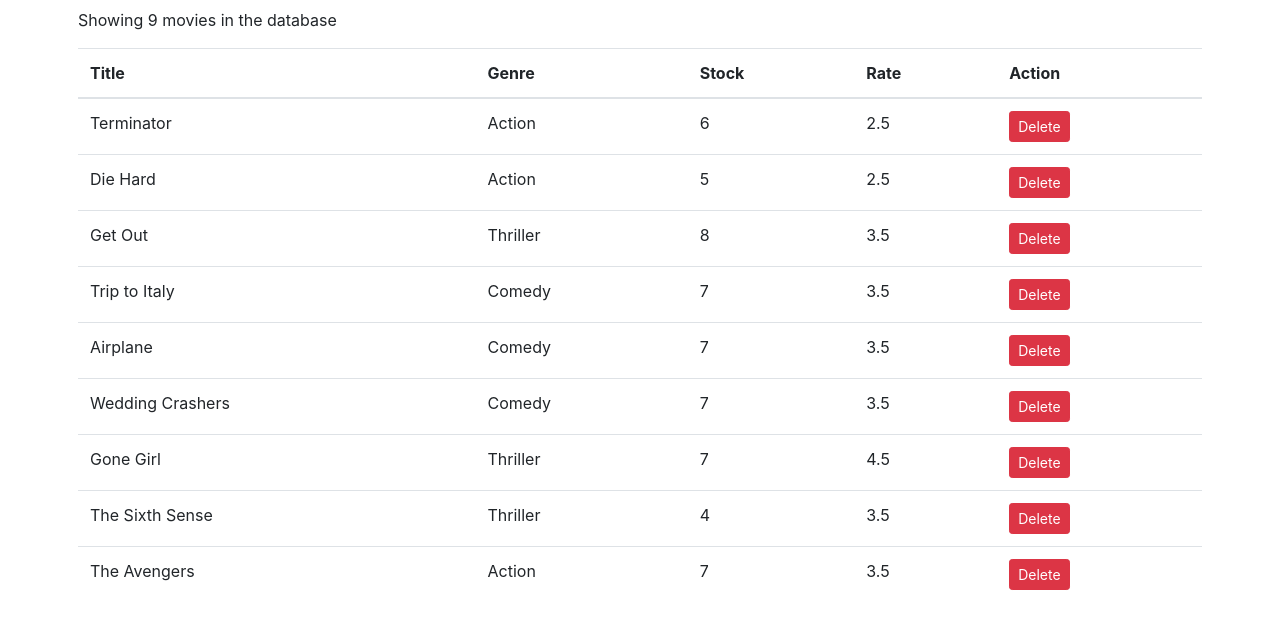
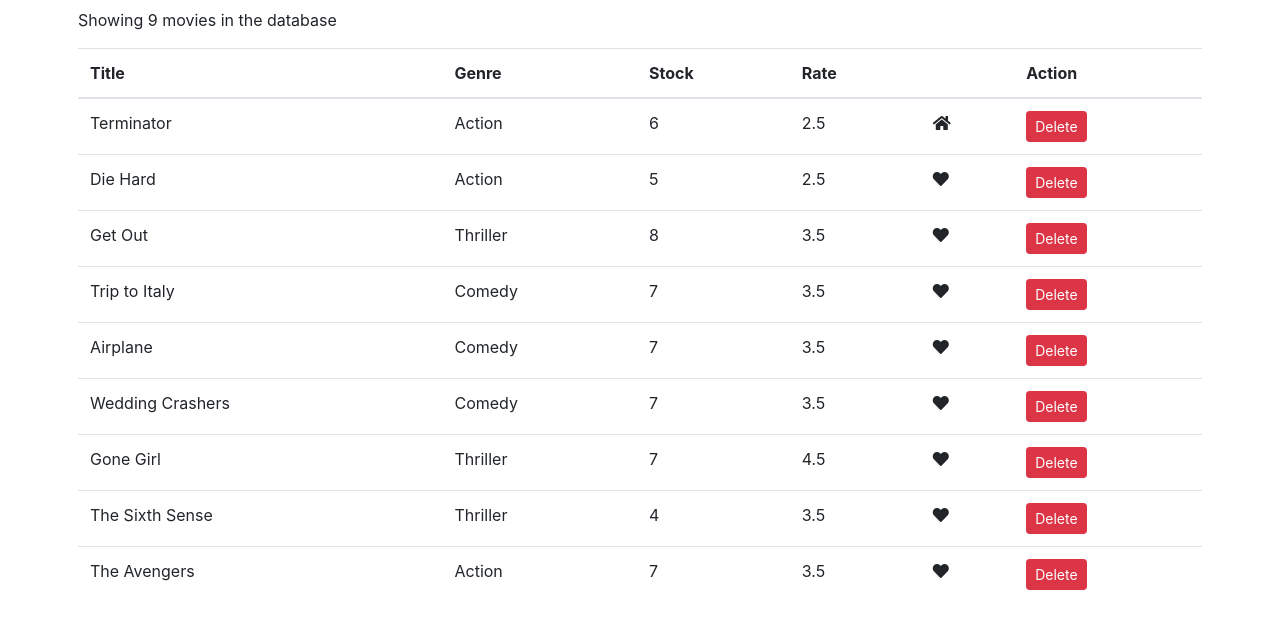
Before and after one commit to adisco4420/vidly-api, a React (Create React App) app: page / in a window 1280 px wide. Shown: the top 628 px of the page. Built offline with nearby package versions, Linux system fonts and the light colour scheme.

Commit message:
like function

```diff
--- /dev/null
+++ b/src/components/Likes.jsx
@@ -0,0 +1,9 @@
+import React, { Component } from 'react';
+
+const LikeCount = ({onLike, liked, movie}) => {
+    let classes = 'fas fa-heart';
+    if(liked) classes = 'fas fa-home'
+    return ( <i  onClick={() => onLike(movie)} className={classes}></i> );
+}
+
+export default LikeCount;
--- a/src/components/vivdy/HomeVid.jsx
+++ b/src/components/vivdy/HomeVid.jsx
@@ -1,5 +1,6 @@
 import React, { Component } from 'react';
 import { getMovies , deleteMovie } from '../../services/fakeMovieService';
+import LikeCount from '../Likes';
 
 class HomeVid extends Component {
     state = {
@@ -13,12 +14,19 @@
         return (
             <div className="container p-2">
                 <p>Showing {this.state.allMovies.length} movies in the database</p>
-                <DisplayMovies allMovies={this.state.allMovies} handleDelete={this.handleDelete}/>
+                <DisplayMovies onLike={this.handeleLike} allMovies={this.state.allMovies} handleDelete={this.handleDelete}/>
             </div>
         );
     }
+    handeleLike = (movie) => {
+        let index = this.state.allMovies.findIndex(val => val._id === movie._id);
+        const updatedMovie = {...movie, liked: !movie.liked}
+        const movies = this.state.allMovies;
+        movies[index] = updatedMovie;
+        this.setState({allMovies:movies})
+    }
 }
-const DisplayMovies = ({ allMovies , handleDelete}) => {
+const DisplayMovies = ({ allMovies , handleDelete, onLike}) => {
     return (<React.Fragment>
         {
             !allMovies.length ?
@@ -33,6 +41,7 @@
                             <th scope="col">Genre</th>
                             <th scope="col">Stock</th>
                             <th scope="col">Rate</th>
+                            <th></th>
                             <th scope="col">Action</th>
                         </tr>
                     </thead>
@@ -44,6 +53,7 @@
                                         <td>{movie.genre.name}</td>
                                         <td>{movie.numberInStock}</td>
                                         <td>{movie.dailyRentalRate}</td>
+                                        <td><LikeCount movie={movie} liked={movie.liked} onLike={onLike} /></td>
                                         <td><button onClick={() => handleDelete(movie._id)} className="btn btn-danger btn-sm">Delete</button></td>
                                     </tr>
                             ))
```
